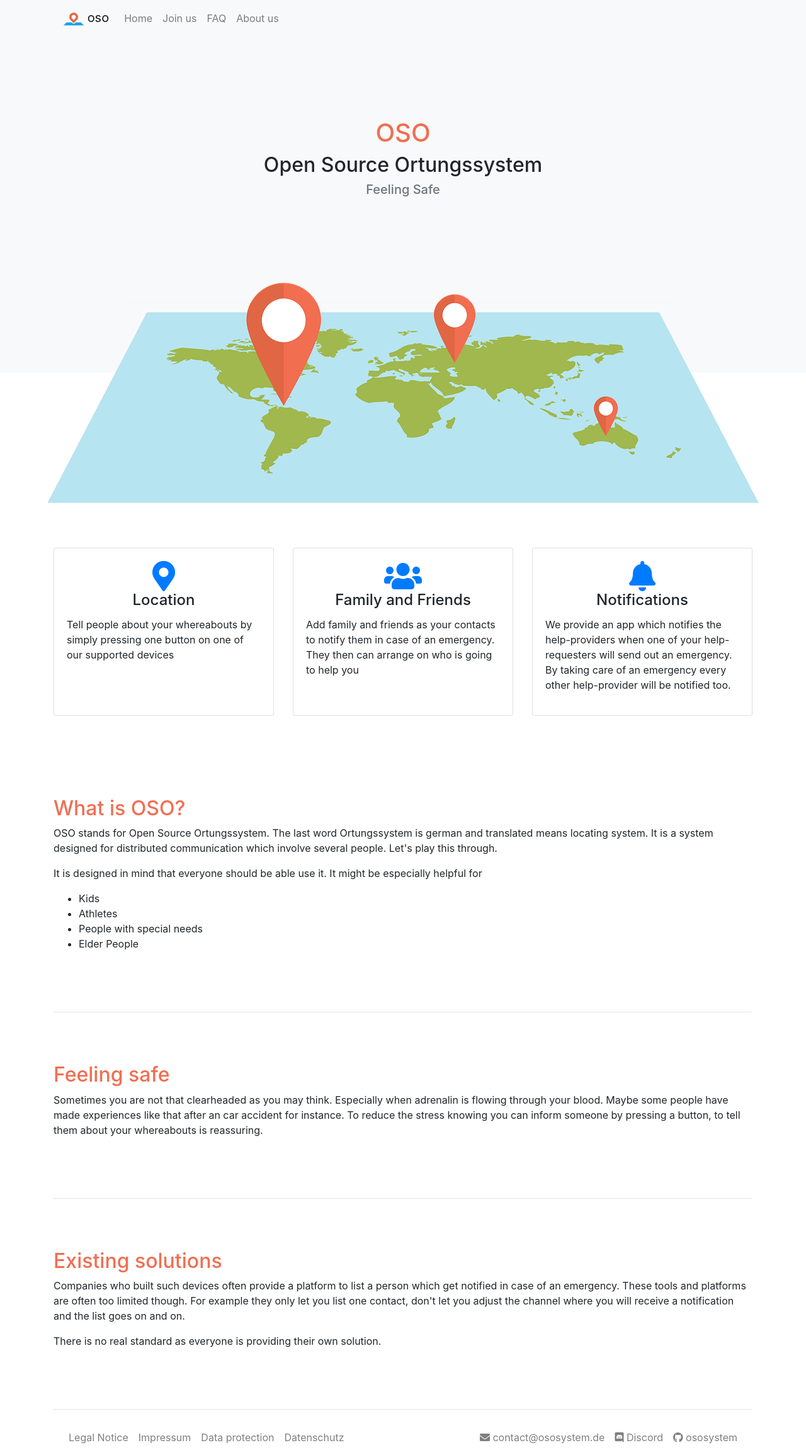
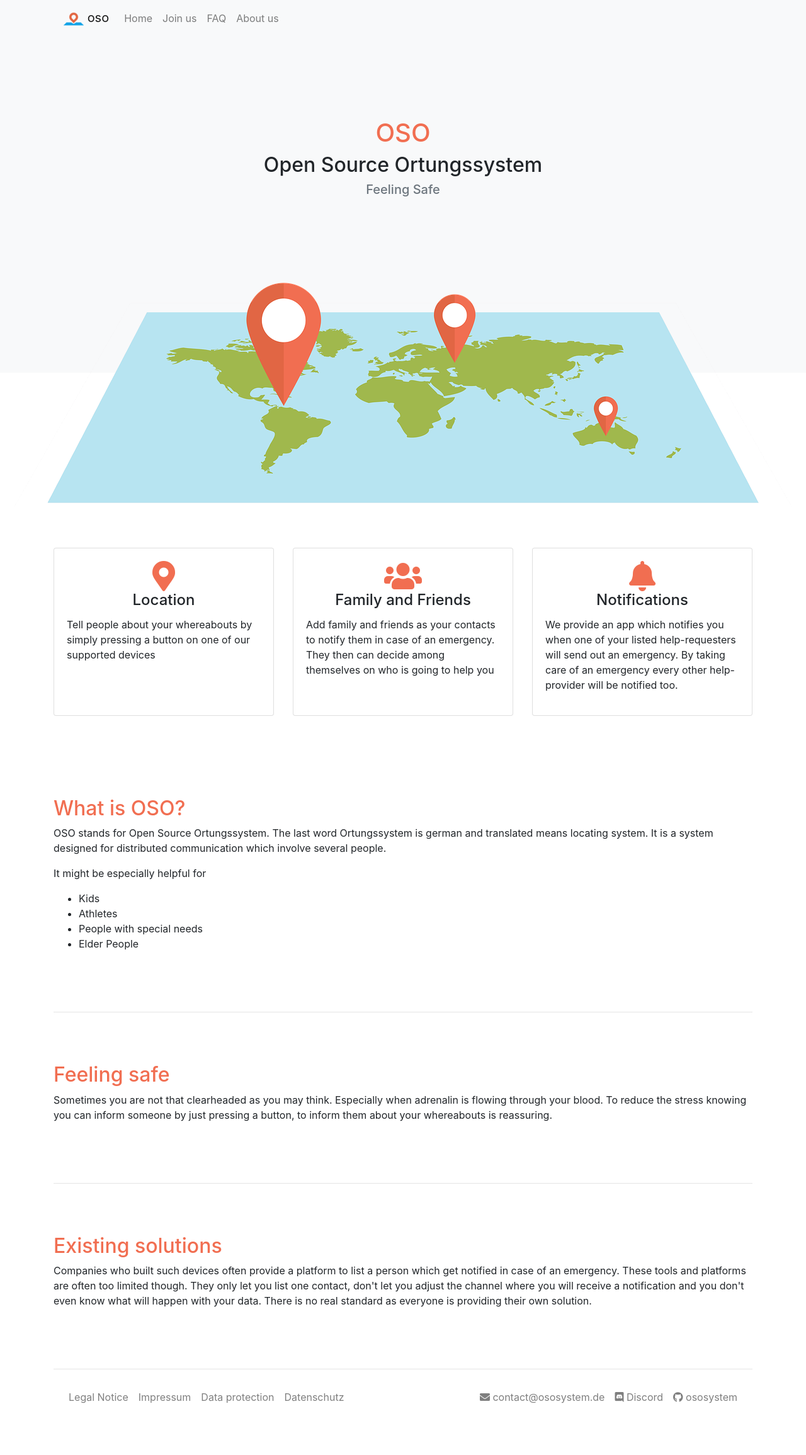
Before and after one commit to OSOSystem/oso-website, a Jekyll site: the page built from index.html, in a window 1280 px wide. Shown: the whole page at 63% size. Built offline with Jekyll 4.4.1, drawn with Linux system fonts in a browser that asks for light colours; nearby versions of some CDN libraries; after the commit the page ends 2247 px from its top, so only the background shows below that.

Commit message:
:art: Minor improvements

```diff
--- a/css/main.scss
+++ b/css/main.scss
@@ -2,7 +2,7 @@
 # Only the main Sass file needs front matter (the dashes are enough)
 ---
 
-$color: #007bff;
+$color: #F16E51;
 
 html {
   scroll-behavior: smooth;
@@ -17,8 +17,8 @@ html {
   text-align: center;
 }
 
-h1, h2 {
-  color: #F16E51 !important;
+h1, h2, h3 {
+  color: $color !important;
 }
 
 .named-icon {
--- a/index.html
+++ b/index.html
@@ -28,7 +28,7 @@ layout: default
               <i class="fas fa-map-marker-alt fa-3x"></i>
               <h4>Location</h4>
             </div>
-            <p>Tell people about your whereabouts by simply pressing one button on one of our supported devices</p>
+            <p>Tell people about your whereabouts by simply pressing a button on one of our supported devices</p>
           </div>
         </div>
       </div>
@@ -41,7 +41,7 @@ layout: default
             </div>
             <p>
               Add family and friends as your contacts to notify them in case of an emergency.
-              They then can arrange on who is going to help you
+              They then can decide among themselves on who is going to help you
             </p>
           </div>
         </div>
@@ -55,7 +55,7 @@ layout: default
               <h4>Notifications</h4>
             </div>
             <p>
-              We provide an app which notifies the help-providers when one of your help-requesters will send out an emergency.
+              We provide an app which notifies you when one of your listed help-requesters will send out an emergency.
               By taking care of an emergency every other help-provider will be notified too.
             </p>
           </div>
@@ -64,18 +64,6 @@ layout: default
     </div>
   </div>
 </section>
-
-<!--<div class="container mt-4 mb-4 text-justify" data-aos="fade-up">-->
-  <!--<div class="card h-100">-->
-    <!--<div class="card-body">-->
-      <!--<p>-->
-        <!--Have you ever been or do you know someone who was in a situation where it would have been handy to tell people about your location?-->
-        <!--What if I told you that this whole process can be done by just clicking a button on a smart device?-->
-        <!--Sounds cool? Then keep reading.-->
-      <!--</p>-->
-    <!--</div>-->
-  <!--</div>-->
-<!--</div>-->
 
 <div class="container">
   <div class="expand-height">
@@ -89,10 +77,8 @@ layout: default
         <p>
           OSO stands for Open Source Ortungssystem. The last word Ortungssystem is german and translated means locating system.
           It is a system designed for distributed communication which involve several people.
-          Let's play this through.
         </p>
         <p>
-          It is designed in mind that everyone should be able use it.
           It might be especially helpful for
         </p>
         <ul>
@@ -117,8 +103,7 @@ layout: default
       <div class="col">
         <p>
           Sometimes you are not that clearheaded as you may think. Especially when adrenalin is flowing through your blood.
-          Maybe some people have made experiences like that after an car accident for instance.
-          To reduce the stress knowing you can inform someone by pressing a button, to tell them about your whereabouts is reassuring.
+          To reduce the stress knowing you can inform someone by just pressing a button, to inform them about your whereabouts is reassuring.
         </p>
       </div>
     </div>
@@ -137,10 +122,7 @@ layout: default
         <p>
           Companies who built such devices often provide a platform to list a person which get notified in case of an emergency.
           These tools and platforms are often too limited though.
-          For example they only let you list one contact,
-          don't let you adjust the channel where you will receive a notification and the list goes on and on.
-        </p>
-        <p>
+          They only let you list one contact, don't let you adjust the channel where you will receive a notification and you don't even know what will happen with your data.
           There is no real standard as everyone is providing their own solution.
         </p>
       </div>
```
